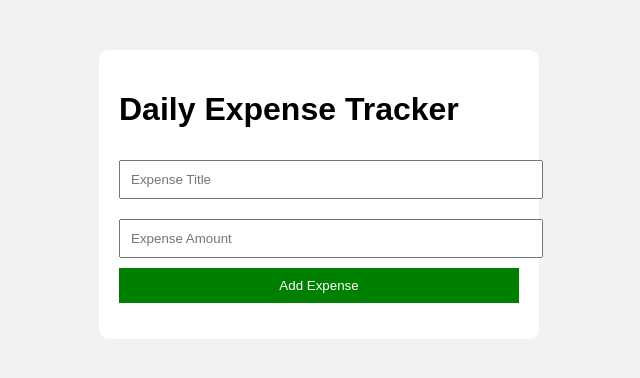
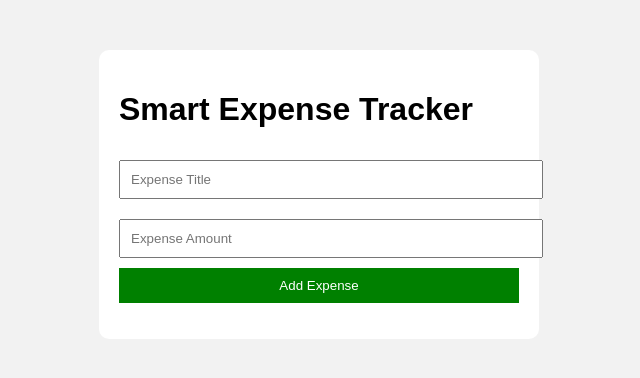
Before and after one commit to simhadrigadu12/smart-expense-tracker, a website: page frontend/index.html in a window 1280 px wide. Shown: the whole page, without its empty margins (321-961 px from the left). Drawn offline with Linux system fonts and the light colour scheme; no server answers.

Commit message:
practice

```diff
--- a/frontend/index.html
+++ b/frontend/index.html
@@ -13,7 +13,7 @@
 
 <div class="container">
 
-    <h1>Daily Expense Tracker</h1>
+    <h1>Smart Expense Tracker</h1>
 
     <input type="text" id="title" placeholder="Expense Title">
 
```
